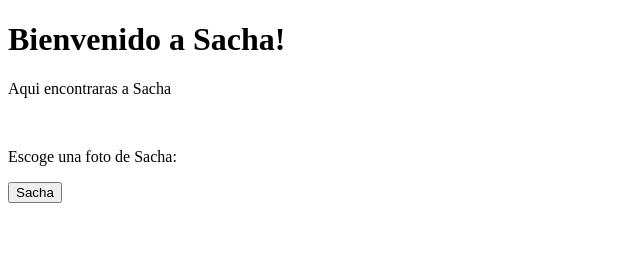
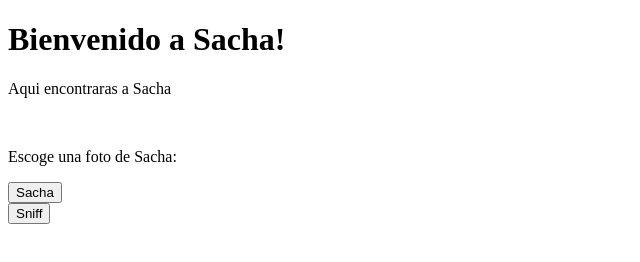
Before and after one commit to Kevindabry/sacha, a plain HTML site: page index.html in a window 1280 px wide. Shown: the whole page, without its empty margins (0-640 px from the left). Drawn offline with Linux system fonts and the light colour scheme.

Commit message:
Uptade index.html

```diff
--- a/index.html
+++ b/index.html
@@ -13,5 +13,9 @@
   <a href="IMG_20220117_222751.jpg">
   <button>Sacha</button>
   </a>
+  <br>
+  <a href="IMG_20210222_095956.jpg">
+  <button>Sniff</button>
+  </a>
 </body>
 </html>
```
